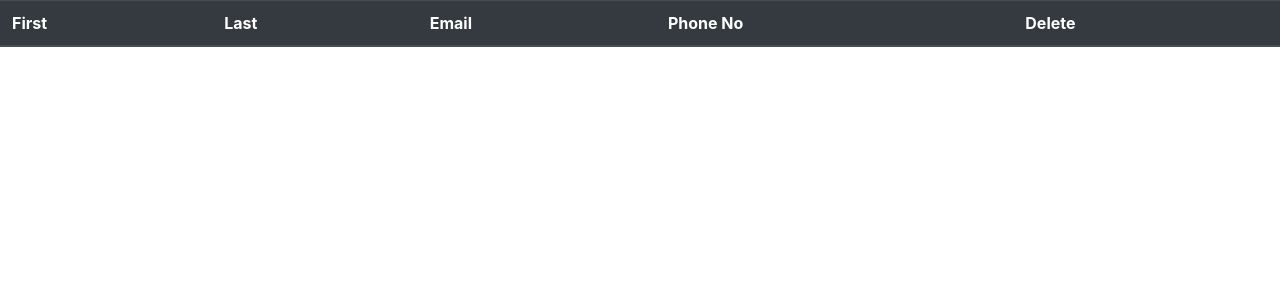
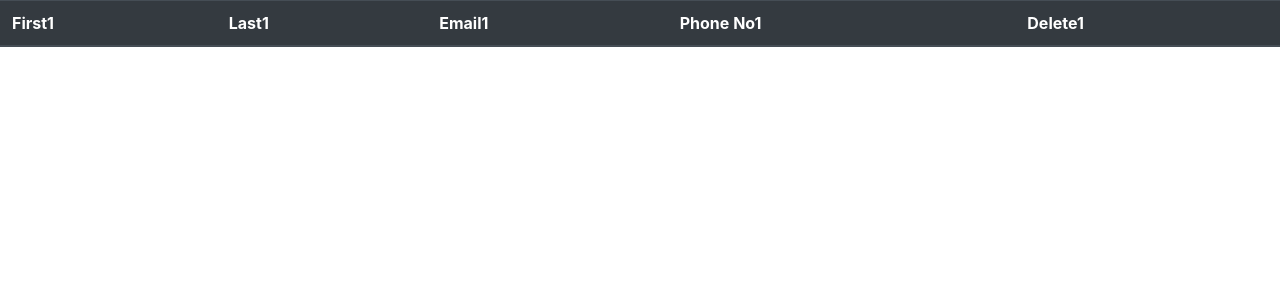
Before and after one commit to jignesh-new/php-code-oopphp, a PHP site: page /oopphp/ in a window 1280 px wide. Shown: the top 300 px of the page. Run offline with PHP 8.4, Linux system fonts and the light colour scheme; data that the repository does not hold is empty.

Commit message:
brnch changes

```diff
--- a/index.php
+++ b/index.php
@@ -2,11 +2,11 @@
 <table class="table table-dark">
   <thead>
     <tr>
-      <th scope="col">First</th>
-      <th scope="col">Last</th>
-      <th scope="col">Email</th>
-      <th scope="col">Phone No</th>
-      <th scope="col">Delete</th>
+      <th scope="col">First1</th>
+      <th scope="col">Last1</th>
+      <th scope="col">Email1</th>
+      <th scope="col">Phone No1</th>
+      <th scope="col">Delete1</th>
     </tr>
   </thead>
   <tbody id="fetchdata">
```
